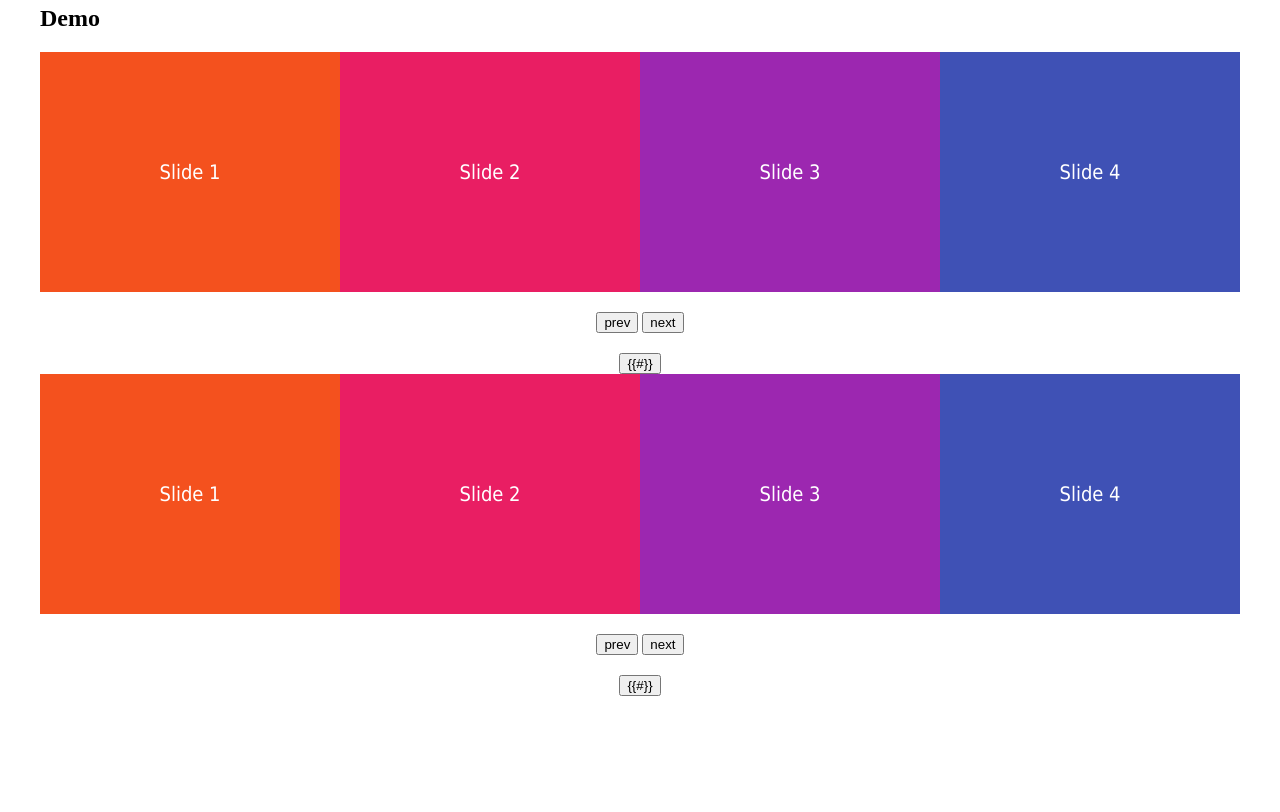
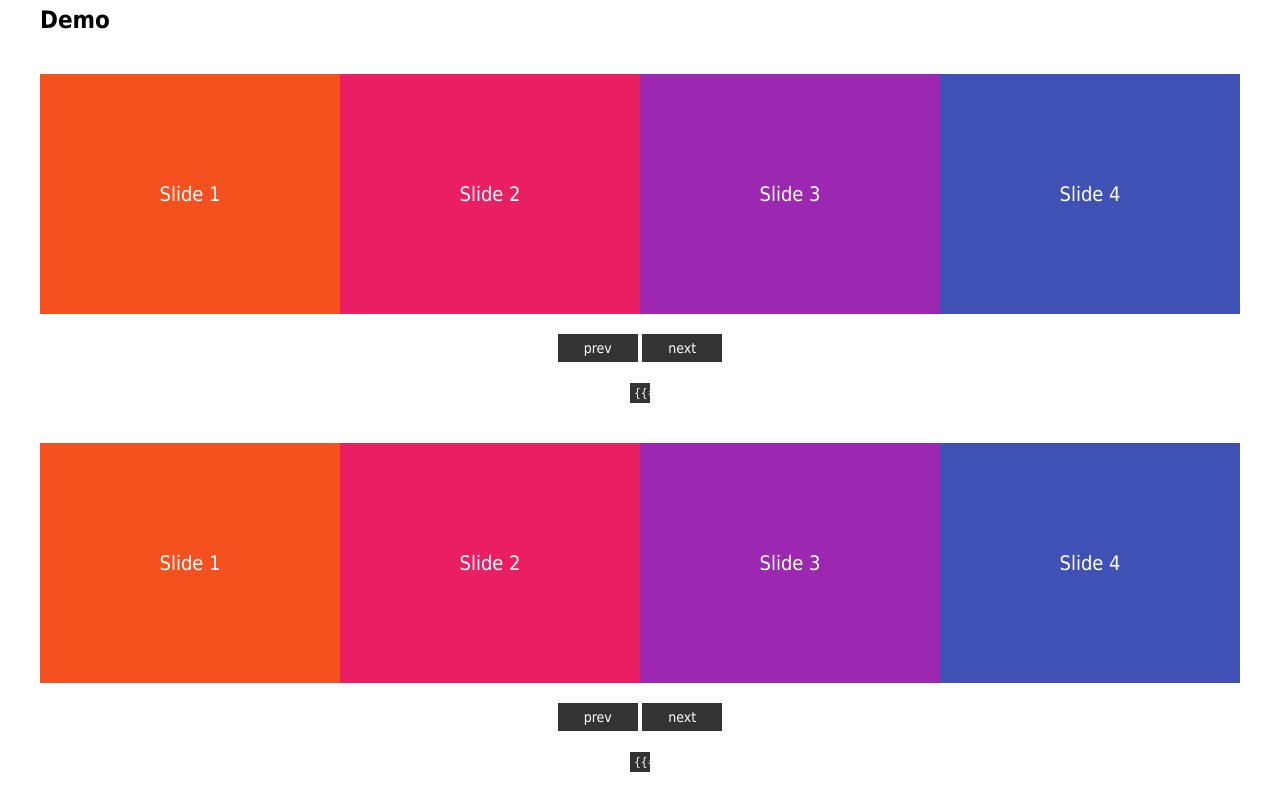
Before and after one commit to dobrapyra/PotatoSwiper, a website: page index.html in a window 1280 px wide. Shown: the part 75-887 px from the top of the page. Before the commit the page ends 800 px from the top, so only its background shows below. Drawn offline with Linux system fonts and the light colour scheme.

Commit message:
demo css

```diff
--- a/demo/demo.css
+++ b/demo/demo.css
@@ -1,6 +1,12 @@
 body, html {
   margin: 0;
   padding: 0;
+  font-family: Tahoma, Arial;
+}
+
+button {
+  font-family: Tahoma, Arial;
+  cursor: pointer;
 }
 
 * {
@@ -14,9 +20,9 @@ body, html {
   margin: 0 auto;
 }
 
-/* .slider {
-
-} */
+.slider {
+  margin: 40px 0;
+}
 
 .slider__items {
   position: relative;
@@ -77,9 +83,37 @@ body, html {
   text-align: center;
 }
 
+.slider__nav {
+  border: 0;
+  min-width: 80px;
+  padding: 6px 4px;
+  font-size: 14px;
+  line-height: 16px;
+  background-color: #333;
+  color: #fff;
+}
+
+.slider__nav:hover {
+  background-color: #666;
+}
+
 .slider__pageNavs {
   margin-top: 20px;
   text-align: center;
+}
+
+.slider__pageNav {
+  border: 0;
+  width: 20px;
+  padding: 3px 4px;
+  font-size: 12px;
+  line-height: 14px;
+  background-color: #333;
+  color: #fff;
+}
+
+.slider__pageNav:hover {
+  background-color: #666;
 }
 
 /* @media only screen and (max-width: 768px) {
```
